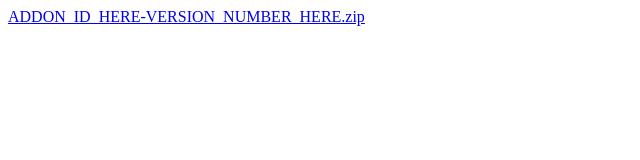
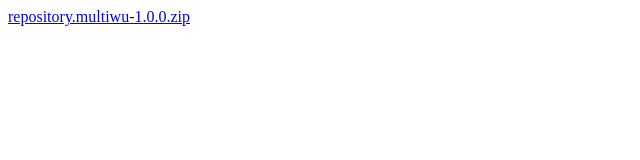
Before and after one commit to MultiWu/multiwu.github.io, a plain HTML site: page repo/index.html in a window 1280 px wide. Shown: the whole page, without its empty margins (0-640 px from the left). Drawn offline with Linux system fonts and the light colour scheme.

Commit message:
Update index.html

```diff
--- a/repo/index.html
+++ b/repo/index.html
@@ -1 +1 @@
-<a href="ADDON_ID_HERE-VERSION_NUMBER_HERE.zip">ADDON_ID_HERE-VERSION_NUMBER_HERE.zip</a>
+<a href="repository.multiwu-1.0.0.zip">repository.multiwu-1.0.0.zip</a>
```
